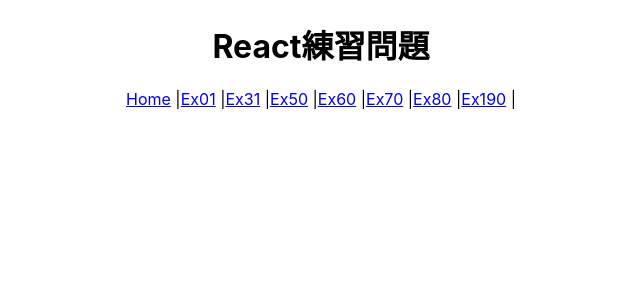
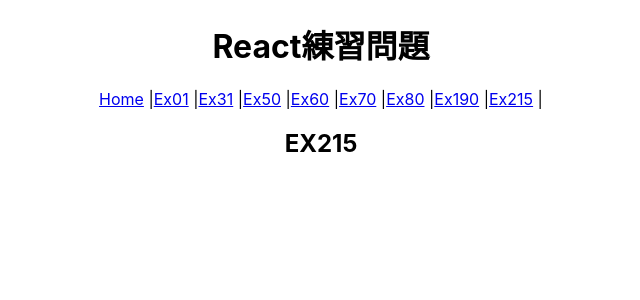
Before and after one commit to ryota-09/ex-react-app, a React (Create React App) app: page /ex215 in a window 1280 px wide. Shown: the top 300 px of the page, without its empty margins (319-959 px from the left). Built offline with nearby package versions, Linux system fonts and the light colour scheme; the HTML template or start-up script is replaced by a standard one.

Commit message:
ex215ルーティング完了

```diff
--- a/src/App.tsx
+++ b/src/App.tsx
@@ -17,6 +17,7 @@
           <Link to="/ex70">Ex70</Link> |
           <Link to="/ex80">Ex80</Link> |
           <Link to="/ex190">Ex190</Link> |
+          <Link to="/ex215">Ex215</Link> |
         </div>
         <Router />
       </BrowserRouter>
--- a/src/components/Ex190.tsx
+++ b/src/components/Ex190.tsx
@@ -1,4 +1,4 @@
-//Propsで子コンポーネントで引数を渡す
+//Propsで子コンポーネントに引数を渡す
 import { CompMyname } from "./CompMyname"
 
 export const Ex190 = () => {
--- /dev/null
+++ b/src/components/Ex215.tsx
@@ -0,0 +1,8 @@
+//子から親コンポーネントにイベントを渡す
+export const Ex215 = () => {
+  return (
+    <div className="es215">
+      <h2>EX215</h2>
+    </div>
+  );
+};
--- a/src/router/PageRoutes.tsx
+++ b/src/router/PageRoutes.tsx
@@ -6,6 +6,7 @@
 import { Ex70 } from "../components/Ex70";
 import { Ex80 } from "../components/Ex80";
 import { Ex190 } from "../components/Ex190";
+import { Ex215 } from "../components/Ex215";
 
 export const PageRoutes = [
   {
@@ -56,4 +57,10 @@
     exact: false,
     children: <Ex190 />,
   },
+  {
+    path: "/ex215",
+    name: "Ex215",
+    exact: false,
+    children: <Ex215 />,
+  },
 ];
```
